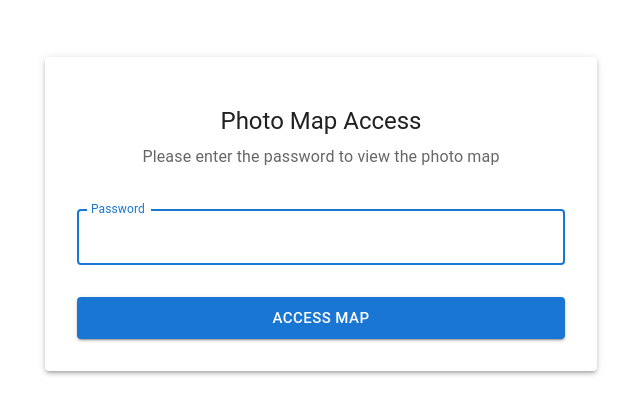
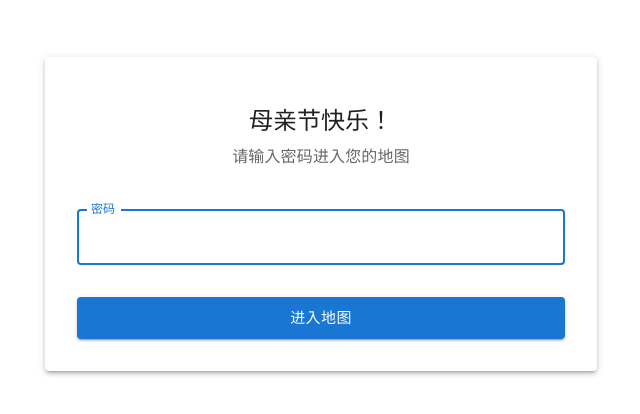
Before and after one commit to kellyneil098/photo-map, a React (Create React App) app: page / in a window 1280 px wide. Shown: the part 186-600 px from the top of the page, without its empty margins (319-959 px from the left). Built offline with nearby package versions, Linux system fonts and the light colour scheme; some icons are missing.

Commit message:
Add chinese translations

```diff
--- a/src/components/Auth/PasswordScreen.tsx
+++ b/src/components/Auth/PasswordScreen.tsx
@@ -30,7 +30,7 @@ const PasswordScreen: React.FC<PasswordScreenProps> = ({ onAuthenticate }) => {
       onAuthenticate();
     } else {
       setError(true);
-      setErrorMessage('Password incorrect');
+      setErrorMessage('密码不正确');
     }
   };
 
@@ -49,17 +49,17 @@ const PasswordScreen: React.FC<PasswordScreenProps> = ({ onAuthenticate }) => {
         <Box sx={{ mb: 3, display: 'flex', flexDirection: 'column', alignItems: 'center' }}>
           <LockIcon fontSize="large" color="primary" sx={{ mb: 1 }} />
           <Typography variant="h5" component="h1" gutterBottom>
-            Photo Map Access
+            母亲节快乐！
           </Typography>
           <Typography variant="body1" color="text.secondary" align="center">
-            Please enter the password to view the photo map
+            请输入密码进入您的地图
           </Typography>
         </Box>
 
         <Box component="form" onSubmit={handleSubmit} sx={{ width: '100%' }}>
           <TextField
             fullWidth
-            label="Password"
+            label="密码"
             type="password"
             value={password}
             onChange={(e) => setPassword(e.target.value)}
@@ -78,7 +78,7 @@ const PasswordScreen: React.FC<PasswordScreenProps> = ({ onAuthenticate }) => {
             size="large"
             sx={{ mt: 2 }}
           >
-            Access Map
+            进入地图
           </Button>
         </Box>
       </Paper>
--- a/src/components/PhotoPopup/PhotoPopup.tsx
+++ b/src/components/PhotoPopup/PhotoPopup.tsx
@@ -68,7 +68,7 @@ const PhotoPopup: React.FC<PhotoPopupProps> = ({ marker, onClose, onMarkFound })
                 color="success"
               />
             }
-            label="Found it!"
+            label="找到了!"
             sx={{
               ml: 0,
               '& .MuiFormControlLabel-label': {
@@ -85,7 +85,7 @@ const PhotoPopup: React.FC<PhotoPopupProps> = ({ marker, onClose, onMarkFound })
 
         {marker.city && (
           <Typography variant="body2" color="text.secondary">
-            <strong>Location:</strong> {marker.city}
+            <strong>城市:</strong> {marker.city}
           </Typography>
         )}
 
--- a/src/components/ScavengerHunt/ScavengerHuntCounter.tsx
+++ b/src/components/ScavengerHunt/ScavengerHuntCounter.tsx
@@ -52,7 +52,7 @@ const ScavengerHuntCounter: React.FC<ScavengerHuntCounterProps> = ({ markers })
             {foundMarkers}/{totalMarkers}
           </Box>
           <Box component="span" sx={{ ml: 1, fontSize: '0.9rem', color: 'text.secondary' }}>
-            pictures found
+            照片找到
           </Box>
         </Typography>
       </Paper>
@@ -69,7 +69,7 @@ const ScavengerHuntCounter: React.FC<ScavengerHuntCounterProps> = ({ markers })
           variant="filled"
           sx={{ width: '100%' }}
         >
-          Congratulations! You've found all the pictures!
+          恭喜你！你找到了所有的照片。母亲节快乐！我爱你，希望以后会有更多照片可以加到地图里！
         </Alert>
       </Snackbar>
     </>
```
